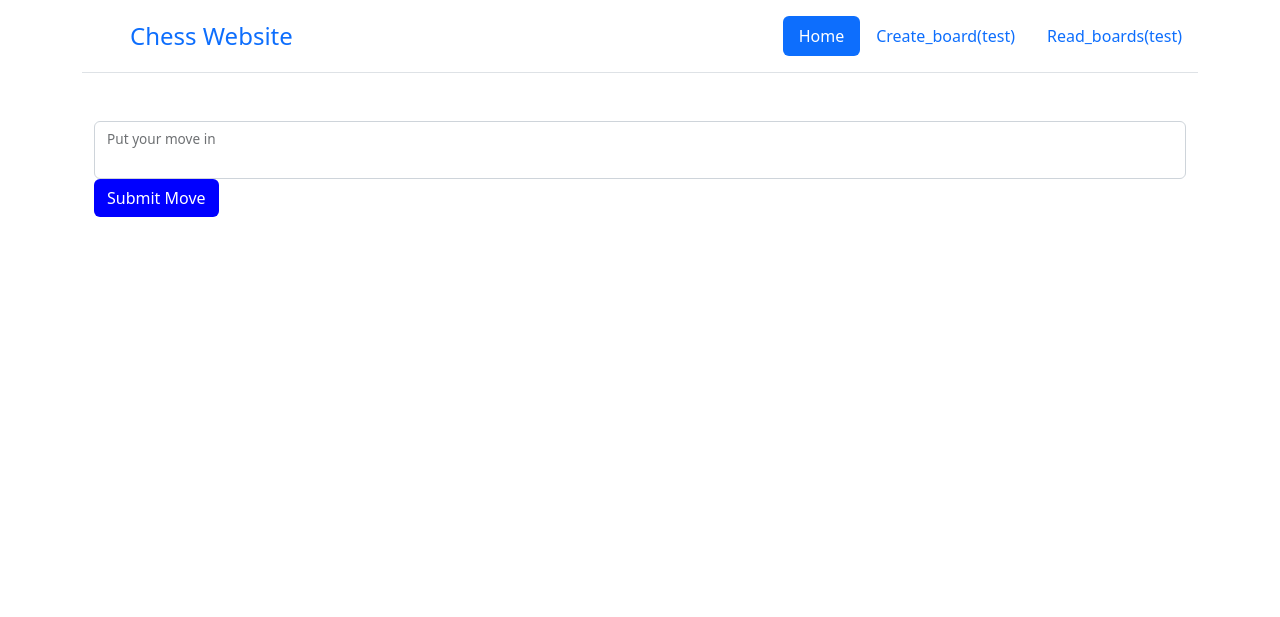
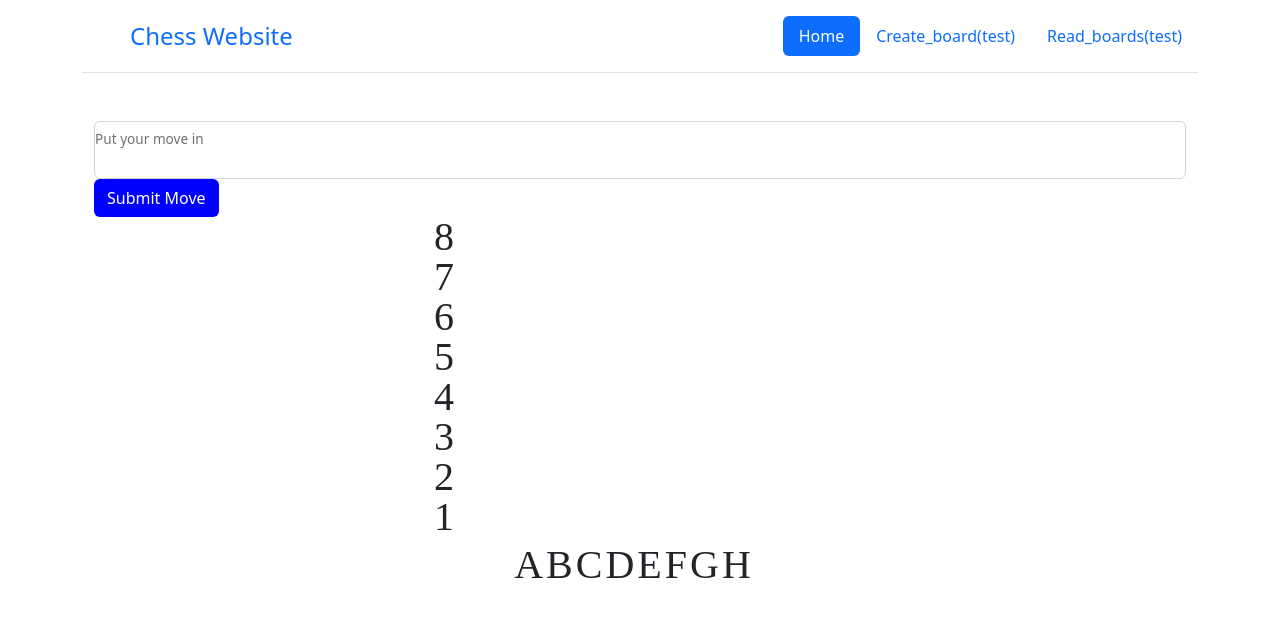
Before and after one commit to chickowar/Chess, a Flask app: page / in a window 1280 px wide. Shown: the top 617 px of the page. Run offline with Flask 3, Linux system fonts and the light colour scheme; some libraries are stand-ins or nearby versions.

Commit message:
Added letters and numbers

```diff
--- a/app/app/templates/base.html
+++ b/app/app/templates/base.html
@@ -13,7 +13,7 @@
 
     <script src="https://cdn.socket.io/4.0.0/socket.io.min.js"></script>
 <!--    &lt;!&ndash; кастомные стили &ndash;&gt;-->
-<!--    <link rel="stylesheet" href="{{ url_for('static', filename='custom.css') }}">-->
+    <link rel="stylesheet" href="{{ url_for('static', filename='custom.css') }}">
 </head>
 <body>
     <div class="container">
--- a/app/app/templates/home.html
+++ b/app/app/templates/home.html
@@ -9,20 +9,45 @@
         font-family: Chess Marroquin;
         line-height: 1;
     }
+
+    @font-face { font-family: Chock A Block NF; src: {{ url_for('static', filename='Chock-a-BlockNF.ttf') }}; }
+
+    @font-face { font-family: Curved Square; src: {{ url_for('static', filename='Curved Square.ttf') }}; }
+    .block-font {
+        font-family: Chock A Block NF, Curved Square;
+        line-height: 1;
+<!--        text-align: center;-->
+    }
+
 </style>
 
 
 <input type="hidden" id="room-id" value="1">
 <div class="container my-5">
-    <div class="col">
+    <div class="row">
         <div class="form-floating">
             <input class="form-control" id="move-field">
             <label for="move-field">Put your move in</label>
             <button class="btn" onclick="submitMove()" style="background-color:blue; color:white" id="submit-move-button">Submit Move</button>
         </div>
     </div>
-    <div class="col">
-        <h1 id="board" class="chess-font"></h1>
+    <div class="row">
+        <div class="col" style="text-align: right; padding-right: 0;">
+            <h1 id="numbers" class="block-font">
+                8<br>7<br>6<br>5<br>4<br>3<br>2<br>1
+            </h1>
+        </div>
+        <div class="col" style="text-align: center; padding-left:0; padding-right:0;">
+            <h1 id="board" class="chess-font"></h1>
+        </div>
+        <div class="col"></div>
+    </div>
+    <div class="row" style="text-align: center;">
+        <div class="col"></div>
+        <div class="col" style="text-align: center; padding-left:0; padding-right:7;">
+            <h1 class="block-font" style="letter-spacing: 3px;">ABCDEFGH</h1>
+        </div>
+        <div class="col"></div>
     </div>
 </div>
 <script src="{{ url_for('static', filename='chess_script.js') }}"></script>
--- a/app/pyproject.toml
+++ b/app/pyproject.toml
@@ -1,6 +1,6 @@
 [tool.poetry]
 name = "chess"
-version = "0.1.2"
+version = "0.1.3"
 description = ""
 authors = ["KruTimurch <chickowarus@yandex.ru>"]
 readme = "README.md"
```
Also changed, not shown: app/app/static/custom.css (added, +14 -0 lines), app/app/templates/working home.html (deleted, +0 -29 lines), README.md, app/README.md, app/app/static/Chock-a-BlockNF.ttf (added), app/app/static/Curved Square.ttf (added), 1 other file.
